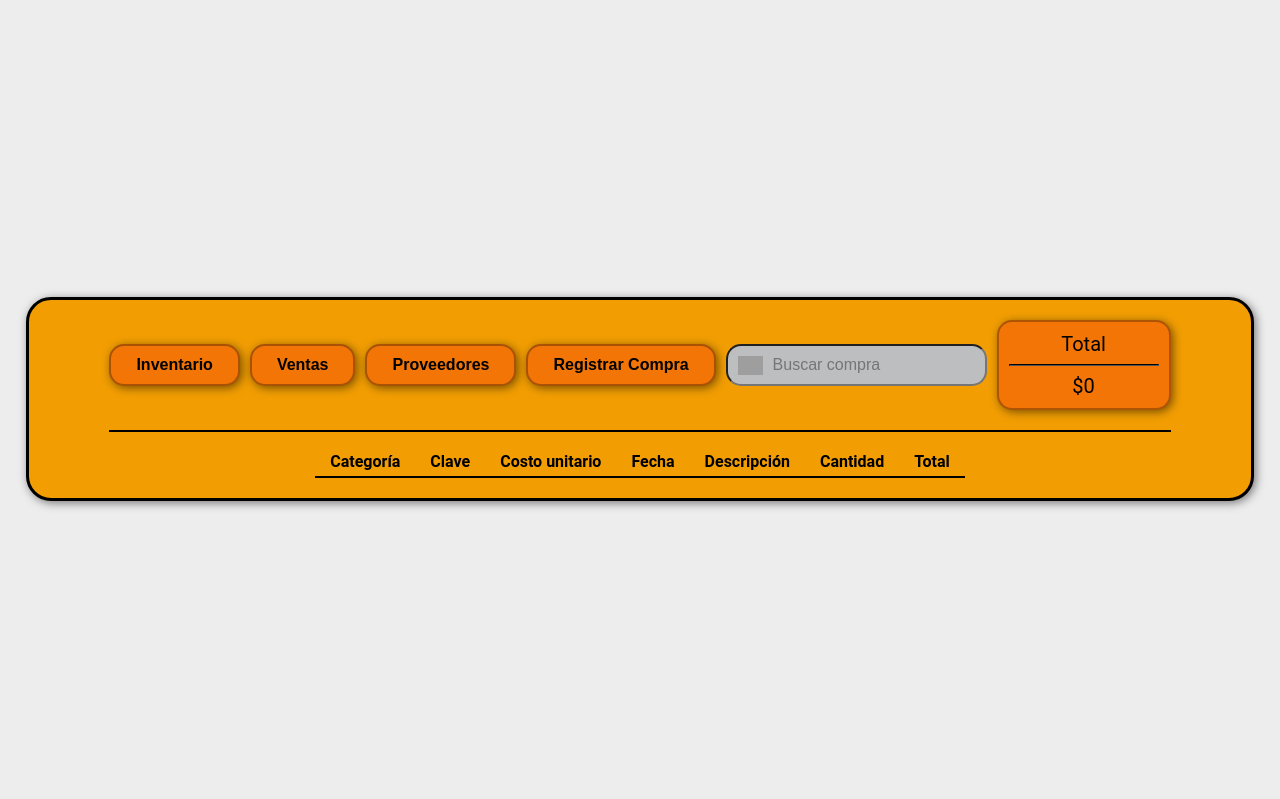
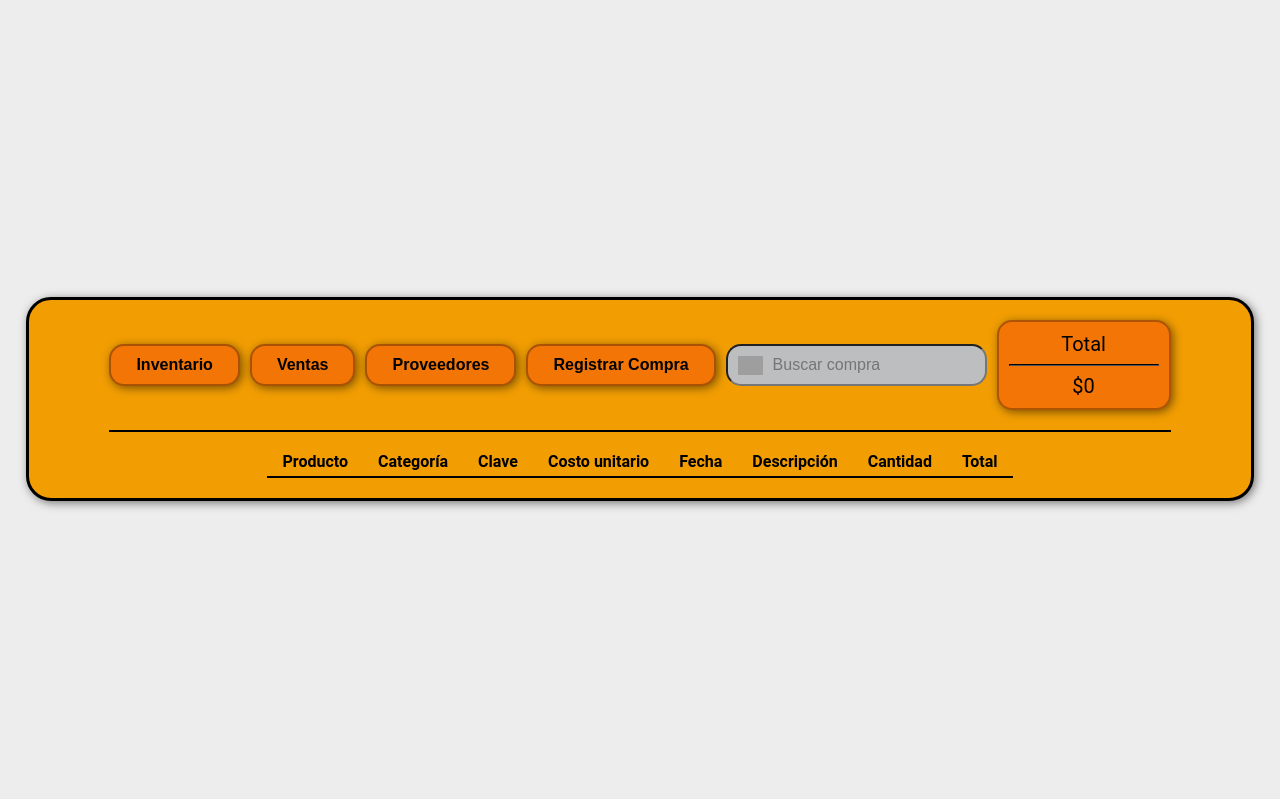
Before and after one commit to bit-armando/inventario, a Django app: page /compras/ in a window 1280 px wide. Shown: the part 105-904 px from the top of the page. Run offline with Django 5.2, Linux system fonts and the light colour scheme; data that the repository does not hold is empty; grey boxes are pictures that could not be loaded.

Commit message:
El buscador esta hecho para buscar productos, agregue eso a la tabla para que no quedara ambiguo

```diff
--- a/home/templates/Compras.html
+++ b/home/templates/Compras.html
@@ -60,6 +60,7 @@
             <div class="tabla-compras">
                 <table>
                     <tr>
+                        <th>Producto</th>
                         <th>Categoría</th>
                         <th>Clave</th>
                         <th>Costo unitario</th>
@@ -70,6 +71,7 @@
                     </tr>
                     {% for producto in inventario %}
                     <tr>
+                        <td>{{ producto.producto.producto }}</td>
                         <td>{{ producto.producto.categoria }}</td>
                         <td>{{ producto.producto.id_producto }}</td>
                         <td>${{ producto.producto.precio_unitario }}</td>
--- a/home/views.py
+++ b/home/views.py
@@ -2,6 +2,7 @@ from typing import Any
 from django.db.models.query import QuerySet
 from django.views.generic import ListView
 from django.shortcuts import render, redirect
+from django.db.models import Q
 
 from .models import *
 
@@ -72,11 +73,16 @@ class MostrarCompras(ListView):
     paginate_by = 10
 
     def get_queryset(self):
-        # query = self.request.GET.get('buscador')
-        # if query:
-        #     return Producto.objects.filter(nombre__icontains=query)
-        # else:
-        return Inventario.objects.all()
+        query = self.request.GET.get('buscador')
+        if query:
+            return Inventario.objects.filter(
+                # Buscar en el nombre del producto
+                Q(producto__producto__icontains=query) |
+                # Buscar en la descripción del producto
+                Q(producto__descripcion__icontains=query)
+            )
+        else:
+            return Inventario.objects.all()
 
     def calcular_total(self):
         """Calcular el total de las compras"""
```
